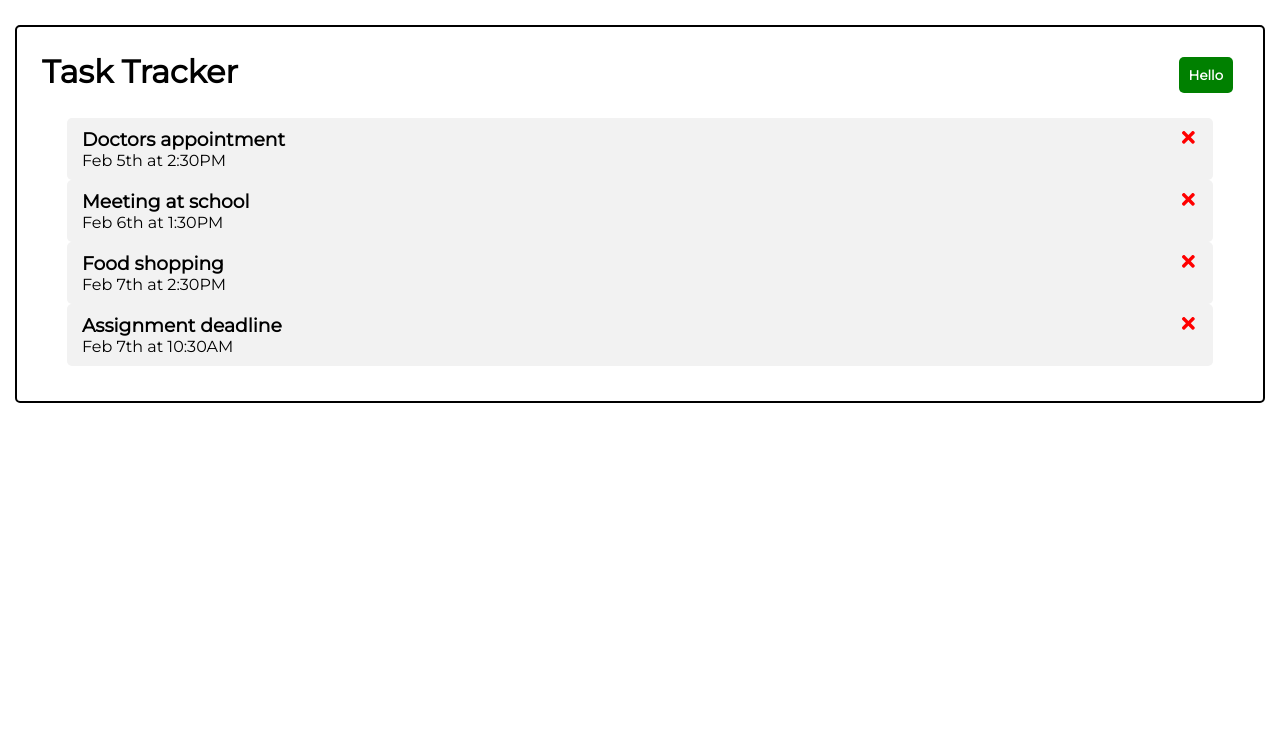
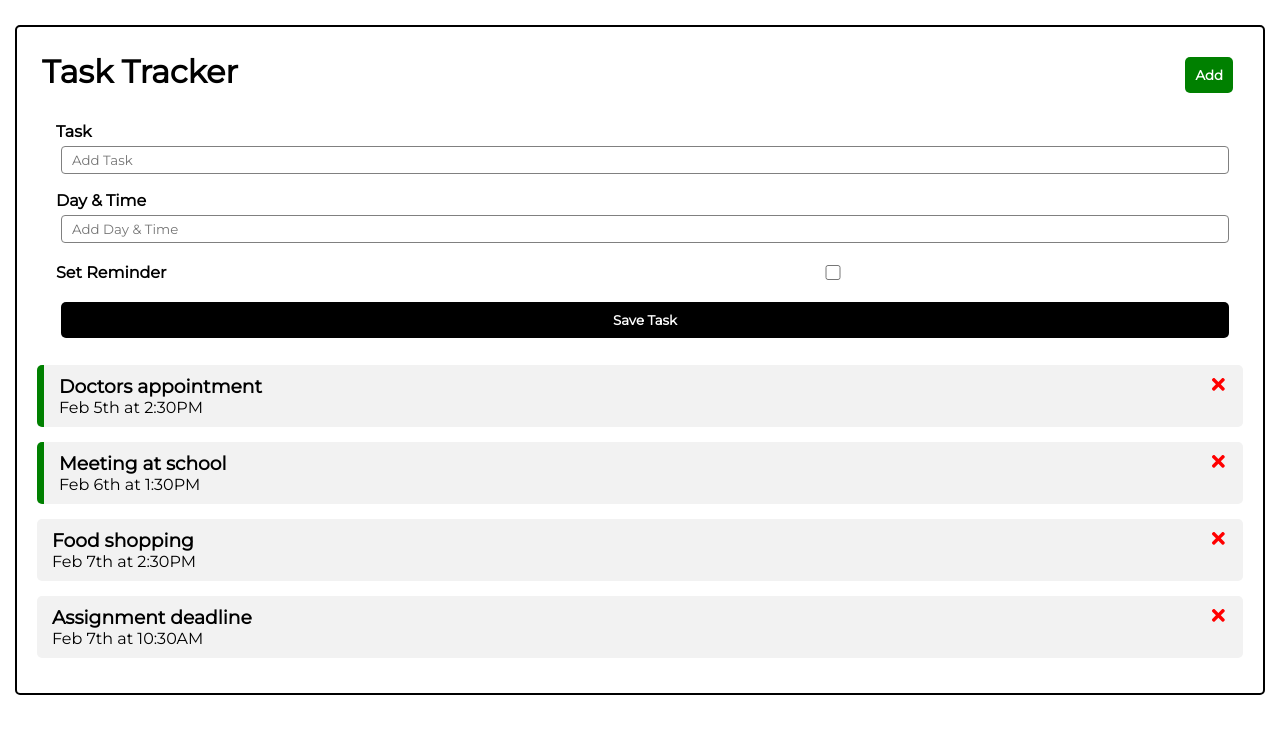
Before and after one commit to AdityaHoode/react-task_tracker, a React (Create React App) app: page / in a window 1280 px wide. Shown: the top 734 px of the page. Built offline with nearby package versions, Linux system fonts and the light colour scheme.

Commit message:
feat: add task

```diff
--- a/src/App.js
+++ b/src/App.js
@@ -1,4 +1,5 @@
 import { useState } from "react";
+import AddTask from "./components/AddTask";
 
 import Header from "./components/Header";
 import Tasks from "./components/Tasks";
@@ -35,6 +36,14 @@
     setTasks(tasks.filter((task) => task.id != id));
   };
 
+  const toggleReminder = (id) => {
+    setTasks(
+      tasks.map((task) =>
+        task.id === id ? { ...task, reminder: !task.reminder } : task
+      )
+    );
+  };
+
   return (
     <div
       className="App"
@@ -46,8 +55,9 @@
       }}
     >
       <Header />
+      <AddTask />
       {tasks.length > 0 ? (
-        <Tasks tasks={tasks} onDelete={deleteTask} />
+        <Tasks tasks={tasks} onDelete={deleteTask} onToggle={toggleReminder} />
       ) : (
         "No tasks to show"
       )}
--- /dev/null
+++ b/src/components/AddTask.js
@@ -0,0 +1,40 @@
+import { useState } from "react";
+
+const AddTask = () => {
+  const [text, setText] = useState("");
+  const [day, setDay] = useState("");
+  const [reminder, setReminder] = useState(false);
+  return (
+    <form className="add-form">
+      <div className="form-control">
+        <label>Task</label>
+        <input
+          type="text"
+          placeholder="Add Task"
+          value={text}
+          onChange={(e) => setText(e.target.value)}
+        />
+      </div>
+      <div className="form-control">
+        <label>Day & Time</label>
+        <input
+          type="text"
+          placeholder="Add Day & Time"
+          value={day}
+          onChange={(e) => setDay(e.target.value)}
+        />
+      </div>
+      <div className="form-control form-control-check">
+        <label>Set Reminder</label>
+        <input
+          type="checkbox"
+          value={reminder}
+          onChange={(e) => setReminder(e.currentTarget.checked)}
+        />
+      </div>
+      <input type="submit" value="Save Task" className="btn btn-block" />
+    </form>
+  );
+};
+
+export default AddTask;
--- a/src/components/Header.js
+++ b/src/components/Header.js
@@ -1,24 +1,24 @@
-import PropTypes from 'prop-types'
-import Button from './Button'
+import PropTypes from "prop-types";
+import Button from "./Button";
 
 const Header = (props) => {
   const onClick = () => {
-		console.log('click');
-	}
+    console.log("click");
+  };
   return (
     <div className="header">
       <h1>{props.title}</h1>
-			<Button color="green" text="Hello" onClick={onClick}/>
+      <Button color="green" text="Add" onClick={onClick} />
     </div>
-	)
-}
+  );
+};
 
 Header.defaultProps = {
-	title: 'Task Tracker',
-}
+  title: "Task Tracker",
+};
 
 Header.propTypes = {
   title: PropTypes.string.isRequired,
-}
+};
 
-export default Header
+export default Header;
--- a/src/components/Task.js
+++ b/src/components/Task.js
@@ -1,8 +1,11 @@
 import { FaTimes } from "react-icons/fa";
 
-const Task = ({ task, onDelete }) => {
+const Task = ({ task, onDelete, onToggle }) => {
   return (
-    <div className="task">
+    <div
+      className={`task ${task.reminder ? "reminder" : ""}`}
+      onDoubleClick={() => onToggle(task.id)}
+    >
       <h3>
         {task.text}{" "}
         <FaTimes
--- a/src/components/Tasks.js
+++ b/src/components/Tasks.js
@@ -1,10 +1,15 @@
 import Task from "./Task";
 
-const Tasks = ({ tasks, onDelete }) => {
+const Tasks = ({ tasks, onDelete, onToggle }) => {
   return (
     <div className="tasks">
       {tasks.map((task) => (
-        <Task key={task.id} task={task} onDelete={onDelete} />
+        <Task
+          key={task.id}
+          task={task}
+          onDelete={onDelete}
+          onToggle={onToggle}
+        />
       ))}
     </div>
   );
--- a/src/index.css
+++ b/src/index.css
@@ -23,17 +23,60 @@
   border: none;
 }
 
-.tasks {
-  margin: 15px 30px;
+.btn-block {
+  background-color: black;
+  width: 100%;
 }
 
 .task {
   padding: 10px 15px;
+  margin: 15px 0px;
   background-color: #f2f2f2;
   border-radius: 5px;
 }
 
-h3 {
+.reminder {
+  border-left: 7px green solid;
+}
+
+.task h3 {
   display: flex;
   justify-content: space-between;
 }
+
+.add-form {
+  margin: 12px;
+  padding: 7px;
+}
+
+.form-control {
+  margin-bottom: 12px;
+}
+
+.form-control label {
+  display: block;
+  font-weight: 600;
+}
+
+.form-control input {
+  width: 100%;
+  margin: 5px 5px;
+  padding: 5px 10px;
+  border-radius: 4px;
+  border: 1px gray solid;
+}
+
+.form-control-check {
+  display: flex;
+  align-items: center;
+  justify-content: space-between;
+}
+
+.form-control-check label {
+  flex: 1;
+}
+
+.form-control-check input {
+  flex: 2;
+  height: 15px;
+}
```
Lines whose indentation alone changed are shown as unchanged.
